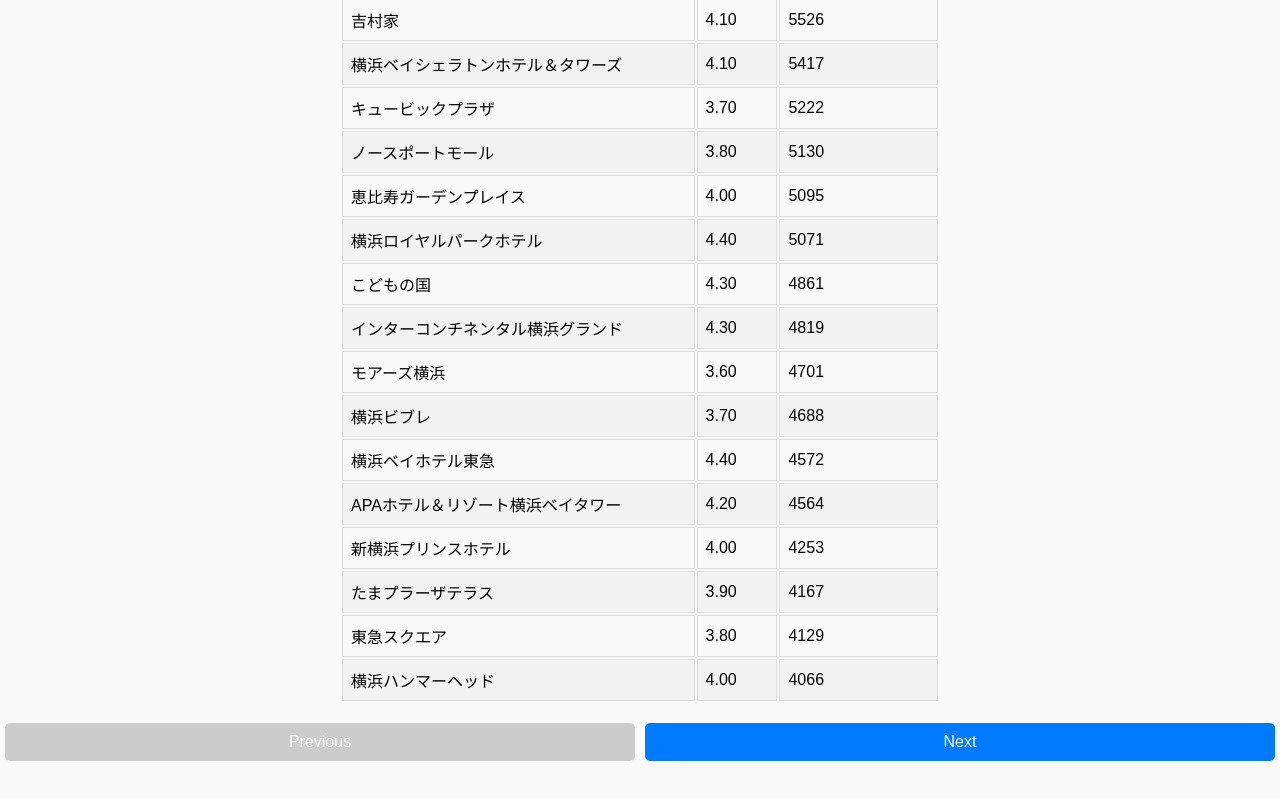
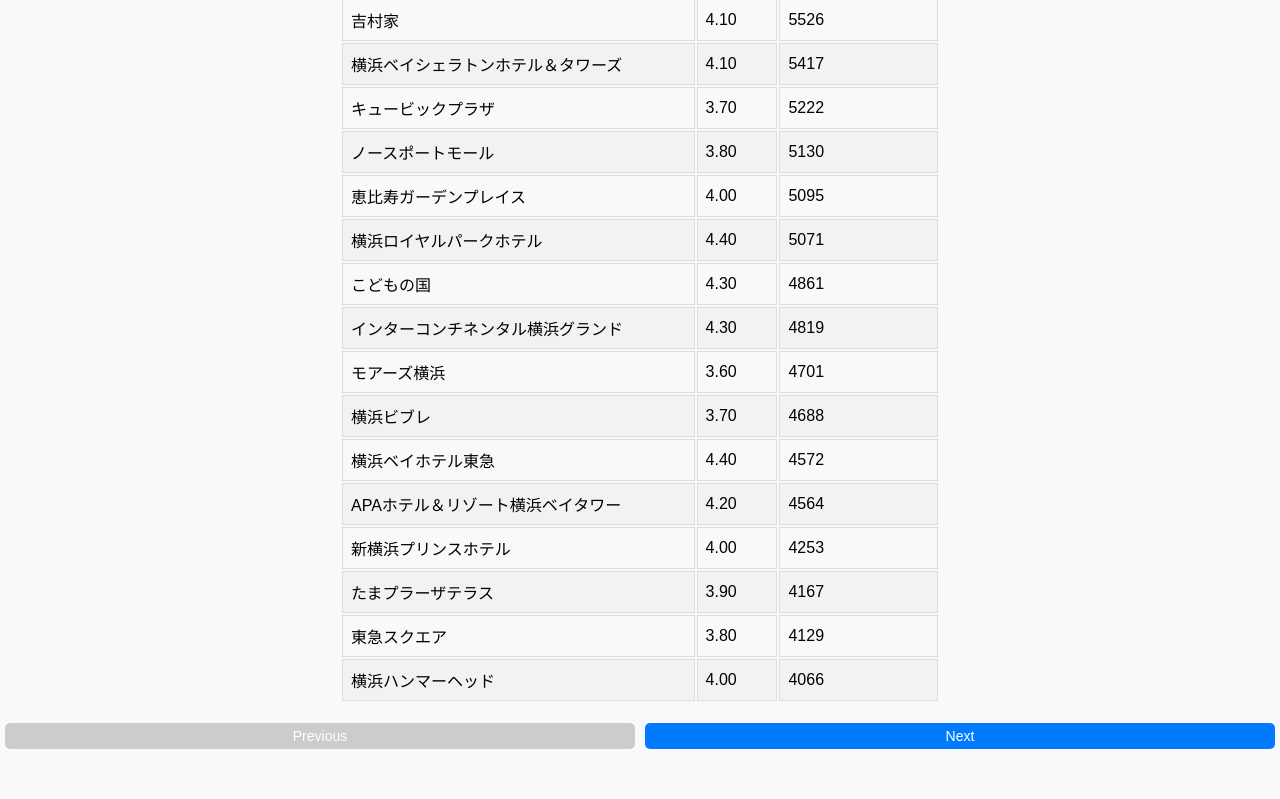
Before and after one commit to tamu960925/tamu960925.github.io, a plain HTML site: page index.html in a window 1280 px wide. Shown: the part 1876-2675 px from the top of the page. Drawn offline with nearby package versions, Linux system fonts and the light colour scheme.

Commit message:
fixed button size

```diff
--- a/index.html
+++ b/index.html
@@ -80,8 +80,8 @@
         }
         .pagination button {
             margin: 0 5px;
-            padding: 10px 20px;
-            font-size: 16px;
+            padding: 5px 10px;
+            font-size: 14px;
             border-radius: 5px;
             border: none;
             color: white;
```
